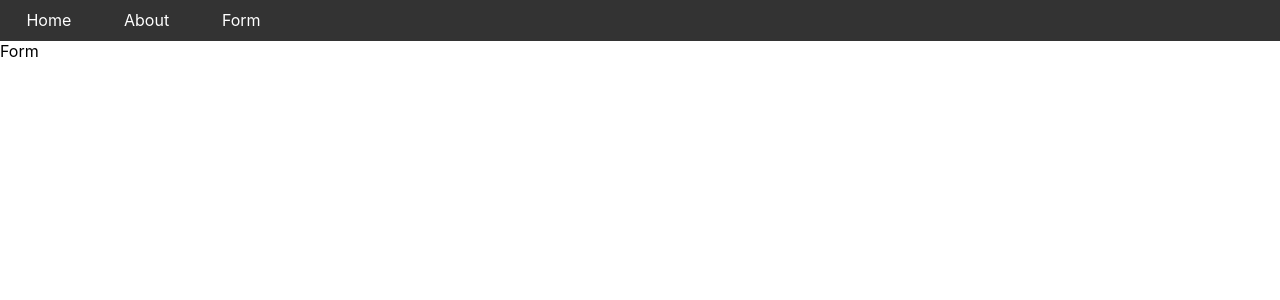
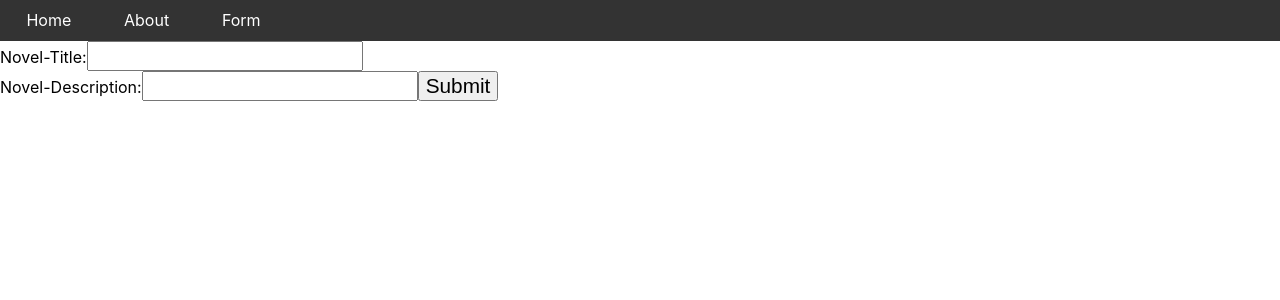
Before and after one commit to GacheruIan/E-Novel-Collection, a React (Create React App) app: page /form in a window 1280 px wide. Shown: the top 300 px of the page. Built offline with nearby package versions, Linux system fonts and the light colour scheme; a web font is replaced by a local one.

Commit message:
modify files

```diff
--- a/db.json
+++ b/db.json
@@ -12,7 +12,7 @@
     {
       "id": 2,
       "title": "Helen Hardt.",
-      "Description": "She’s a take-charge woman. But he’s a master of control.Skye Manning knows what she wants. Her job as assistant and photographer,  Her job as assistant.",
+      "Description": "She is a take-charge woman. But he is a master of control.Skye Manning knows what she wants. Her job as assistant and photographer,  Her job as assistant.",
       "image": "https://i.ibb.co/WGW04n1/Helen-Hardt.jpg"
     },
 
--- a/src/components/Form.js
+++ b/src/components/Form.js
@@ -1,9 +1,20 @@
-import React from 'react'
+import React from "react";
 
 function Form() {
   return (
-    <div>Form</div>
-  )
+    <div>
+      <label>
+        Novel-Title:
+        <input type="text"></input>
+      </label>
+      <label>
+        <br></br>
+        Novel-Description:
+        <input type="text"></input>
+      </label>
+      <input type="submit"></input>
+    </div>
+  );
 }
 
-export default Form
+export default Form;
--- a/src/components/HomeList.js
+++ b/src/components/HomeList.js
@@ -2,6 +2,7 @@ import React from "react";
 import Book from "./Book";
 
 function HomeList({ images }) {
+
   return (
     <div>
       {images.map((img) => {
--- a/src/components/Main.js
+++ b/src/components/Main.js
@@ -1,9 +1,9 @@
 import React, {useState, useEffect} from 'react'
 import SearchComponent from './Search'
-import HomePage from './HomeList'
+import HomeList from './HomeList'
 
 
-function MainComponent() {
+function Main() {
   const [images, setImages] = useState([])
   const [searchValue,setSearchValue] = useState([])
 
@@ -16,16 +16,17 @@ function MainComponent() {
     })
   },[])
 
+
   function change(event){
     setImages(searchValue.filter(images=>images.title.toLowerCase().includes(event.target.value.toLowerCase())))
    }
   return (
     <div>
       <SearchComponent change={change}/>
-      <HomePage images = {images}/>
+      <HomeList images = {images}/>
 
     </div>
   )
 }
 
-export default MainComponent
+export default Main
--- a/src/components/NavBar.js
+++ b/src/components/NavBar.js
@@ -6,7 +6,7 @@ function NavBar() {
     <nav className='nav'>
         <NavLink exact to ="/">Home</NavLink>
         <NavLink to ="/about">About</NavLink>
-        <NavLink to ="/addPageForm">Form</NavLink>
+        <NavLink to ="/form">Form</NavLink>
     </nav>
   )
 }
--- a/src/index.css
+++ b/src/index.css
@@ -75,9 +75,3 @@ p{
     align-items: center;
     padding: .65rem;
 }
-.nav li:hover{
-    background-color: #777;
-}
-.nav li.active{
-    background-color: #555;
-}
```
Also changed, not shown: src/index.js (+19 -0 lines).
